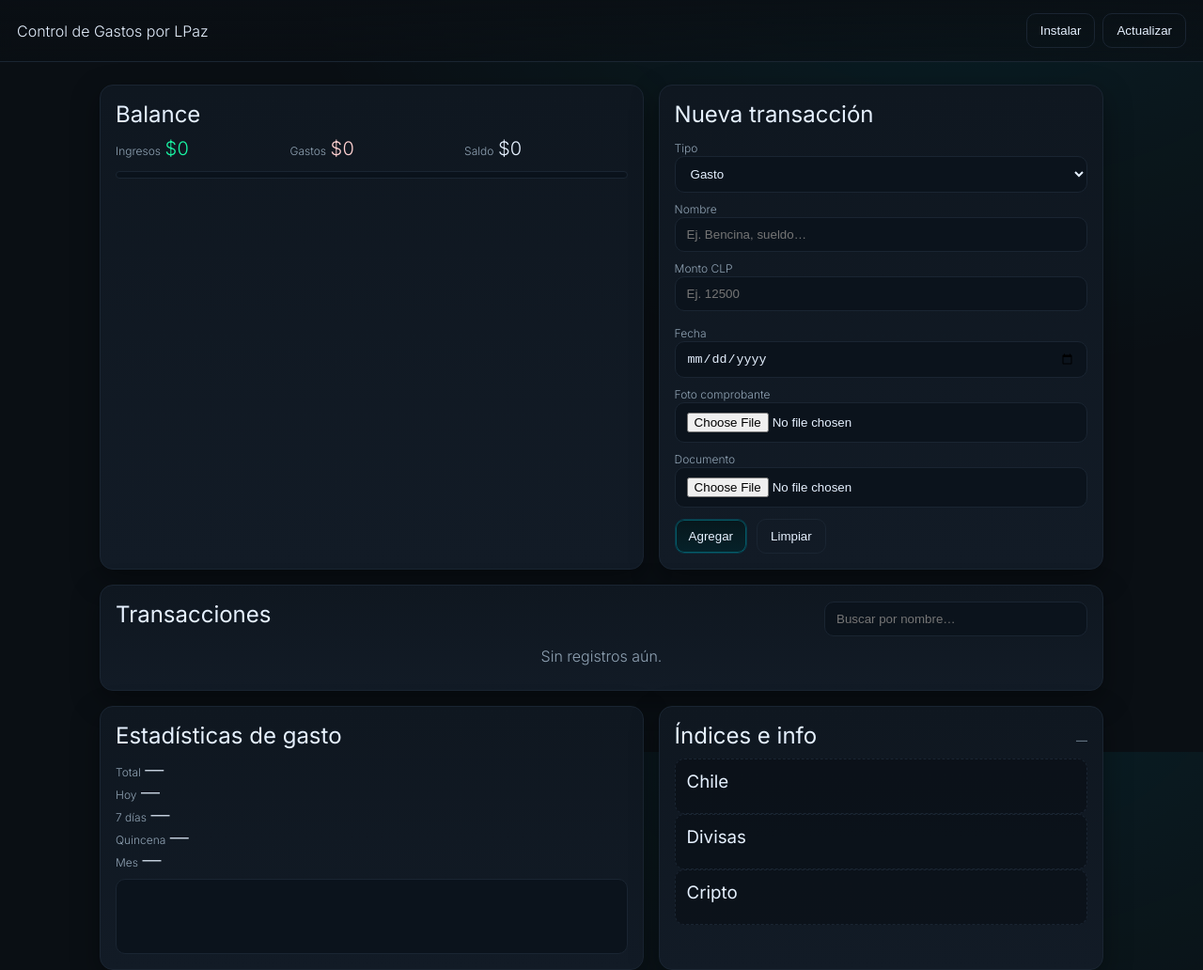
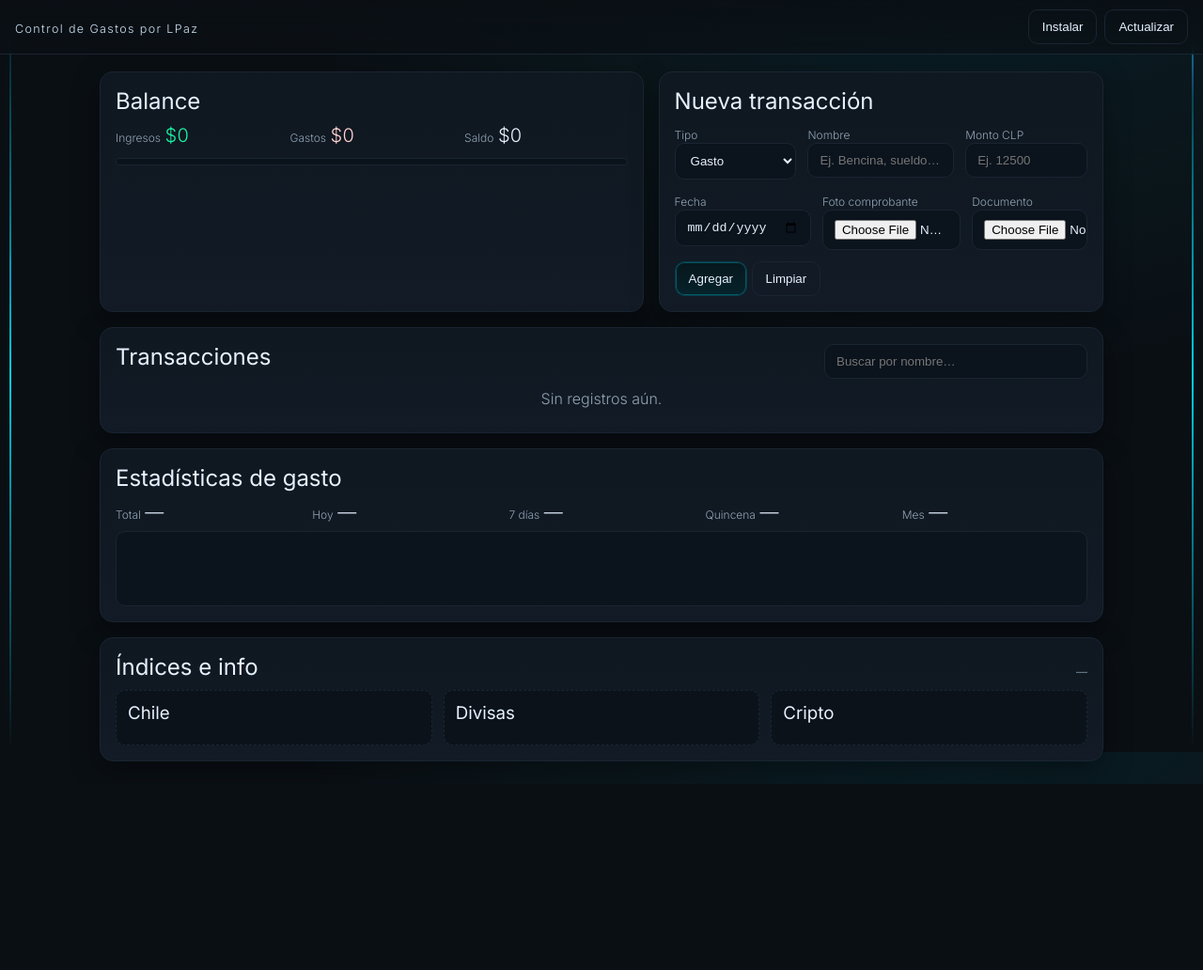
Before and after one commit to luispazrivera77/ControldeGastosByLPaz, a plain HTML site: page index.html in a window 1280 px wide. Shown: the whole page at 94% size. After the commit the page ends 834 px from the top, so only its background shows below. Drawn offline with Linux system fonts and the light colour scheme.

Commit message:
Update styles.css
actualización

```diff
--- a/styles.css
+++ b/styles.css
@@ -18,31 +18,59 @@ body {
   margin: 0;
   font-family: 'Inter', ui-sans-serif, system-ui, -apple-system, Segoe UI, Roboto, Helvetica, Arial;
   font-weight: 300;
-  background: radial-gradient(1200px 800px at 80% -10%, rgba(0,229,255,0.08), transparent 60%), var(--bg);
+  background:
+    radial-gradient(1200px 800px at 80% -10%, rgba(0,229,255,0.08), transparent 60%),
+    var(--bg);
   color: var(--text);
+}
+
+/* Líneas laterales luminosas con animación */
+.edge {
+  position: fixed;
+  top: 0; bottom: 0; width: 2px; z-index: 0; opacity: 0.9;
+  background: linear-gradient(180deg, transparent, var(--accent), transparent);
+  overflow: hidden;
+}
+.edge-left { left: 10px; }
+.edge-right { right: 10px; }
+.edge::before {
+  content: '';
+  position: absolute; left: -4px; right: -4px; height: 120px;
+  background: radial-gradient(12px 80px at 50% 0%, rgba(0,229,255,0.9), rgba(59,130,246,0.6), transparent 70%);
+  filter: blur(4px);
+  animation: travel 3.5s linear infinite;
+}
+.edge-right::before { animation-duration: 4.2s; }
+@keyframes travel {
+  0% { top: -120px; opacity: 0.0; }
+  10% { opacity: 0.9; }
+  50% { opacity: 0.7; }
+  100% { top: 100%; opacity: 0.0; }
 }
 
 .topbar {
   display: flex; align-items: center; justify-content: space-between;
-  padding: 14px 18px; border-bottom: 1px solid var(--line);
+  padding: 10px 16px; border-bottom: 1px solid var(--line);
   position: sticky; top: 0; backdrop-filter: blur(8px);
   background: linear-gradient(180deg, rgba(10,15,20,0.9), rgba(10,15,20,0.6));
   z-index: 10;
 }
-.brand { display: flex; align-items: center; gap: 10px; }
-.brand .dot { width: 10px; height: 10px; border-radius: 50%; background: var(--accent); box-shadow: 0 0 16px var(--accent); }
-.brand h1 { font-size: 18px; font-weight: 400; letter-spacing: 1px; margin: 0; color: #fff; }
+.brand-title {
+  font-size: 12.5px; letter-spacing: 1.4px; color: #d8eeff;
+  text-transform: none; font-weight: 300; opacity: 0.95;
+}
 
 .top-actions { display: flex; gap: 8px; }
 
 .layout {
-  max-width: 1100px; margin: 24px auto; padding: 0 16px;
+  max-width: 1100px; margin: 18px auto; padding: 0 16px;
   display: grid; gap: 16px;
   grid-template-columns: 1fr;
+  position: relative; z-index: 1;
 }
 @media (min-width: 980px) {
   .layout { grid-template-columns: 1.1fr 0.9fr; }
-  .list { grid-column: 1 / -1; }
+  .list, .stats, .info { grid-column: 1 / -1; }
 }
 
 .card {
@@ -58,9 +86,7 @@ h3 { margin: 0 0 10px; font-weight: 400; }
 .balance-header, .stats-header, .info-header, .list-header {
   display: flex; align-items: center; justify-content: space-between; gap: 12px;
 }
-.balance-grid, .stats-grid {
-  display: grid; gap: 12px; grid-template-columns: repeat(3, 1fr);
-}
+.balance-grid { display: grid; gap: 12px; grid-template-columns: repeat(3, 1fr); }
 .metric .label { color: var(--muted); font-size: 12px; }
 .metric .value { font-size: 20px; letter-spacing: .3px; }
 .value.negative { color: #ffd1d1; }
@@ -78,6 +104,7 @@ h3 { margin: 0 0 10px; font-weight: 400; }
 
 .form-row { display: grid; gap: 6px; margin-bottom: 12px; }
 .form-row.grid-2 { grid-template-columns: 1fr 1fr; gap: 12px; }
+.form-row.grid-3 { grid-template-columns: 1fr 1.2fr 1fr; gap: 12px; }
 label { color: var(--muted); font-size: 12px; }
 input, select {
   width: 100%; padding: 10px 12px; border-radius: 10px;
@@ -98,19 +125,6 @@ input:focus, select:focus { border-color: var(--accent); box-shadow: 0 0 0 3px r
   box-shadow: inset 0 0 0 1px rgba(0,229,255,0.3);
 }
 .btn.ghost { background: transparent; }
-.btn.small { padding: 6px 10px; font-size: 13px; }
-
-.form-actions { display: flex; gap: 10px; }
-
-.info-grid {
-  display: grid; grid-template-columns: repeat(3, 1fr); gap: 12px;
-}
-.panel { background: rgba(9,14,20,0.6); border: 1px dashed var(--line); border-radius: 10px; padding: 12px; }
-.info-list { list-style: none; padding: 0; margin: 0; display: grid; gap: 8px; }
-.info-list li { display: flex; justify-content: space-between; gap: 10px; border-bottom: 1px dashed #132235; padding-bottom: 6px; }
-.info-list li:last-child { border-bottom: none; }
-.info-list .k { color: var(--muted); }
-
 .search { max-width: 280px; }
 
 .items { list-style: none; padding: 0; margin: 0; display: grid; gap: 8px; }
@@ -131,16 +145,33 @@ input:focus, select:focus { border-color: var(--accent); box-shadow: 0 0 0 3px r
   text-decoration: none; color: var(--accent-2); border: 1px solid #1b2b40; padding: 6px 8px; border-radius: 8px;
 }
 .thumb.hidden { display: none; }
+.badge {
+  font-size: 12px; padding: 4px 8px; border-radius: 999px; border: 1px solid var(--line);
+  color: #cfe9ff; background: rgba(0,229,255,0.06);
+}
+.badge.income { color: #b9ffd9; border-color: #1f3d2d; background: rgba(25,245,164,0.08); }
+.badge.expense { color: #ffd6de; border-color: #3a2026; background: rgba(255,84,112,0.08); }
 
 .empty { color: var(--muted); padding: 10px; text-align: center; }
 
+.stats-grid-5 {
+  display: grid; grid-template-columns: repeat(5, 1fr); gap: 12px;
+}
 .mini-chart { height: 80px; margin-top: 8px; background: #0b131c; border: 1px solid var(--line); border-radius: 10px; overflow: hidden; }
 .bars { display: grid; grid-auto-flow: column; align-items: end; height: 100%; gap: 4px; padding: 6px; }
 .bars div { width: 100%; background: linear-gradient(180deg, var(--accent), var(--accent-2)); border-radius: 4px 4px 0 0; opacity: 0.85; }
 
-.dialog::backdrop { background: rgba(0,0,0,0.6); backdrop-filter: blur(2px); }
-.dialog { border: 1px solid var(--line); border-radius: 12px; background: var(--card); color: var(--text); padding: 16px; min-width: 280px; }
-.dialog-actions { display: flex; gap: 10px; margin-top: 10px; }
-
-.select { min-width: 160px; }
+.info { margin-bottom: 24px; }
+.info-wide {
+  display: grid; gap: 12px;
+  grid-template-columns: repeat(3, 1fr);
+}
+@media (max-width: 840px) {
+  .info-wide { grid-template-columns: 1fr; }
+}
+.panel { background: rgba(9,14,20,0.6); border: 1px dashed var(--line); border-radius: 10px; padding: 12px; }
+.info-list { list-style: none; padding: 0; margin: 0; display: grid; gap: 8px; }
+.info-list li { display: flex; justify-content: space-between; gap: 10px; border-bottom: 1px dashed #132235; padding-bottom: 6px; }
+.info-list li:last-child { border-bottom: none; }
+.info-list .k { color: var(--muted); }
 .muted { color: var(--muted); font-size: 12px; }
```
